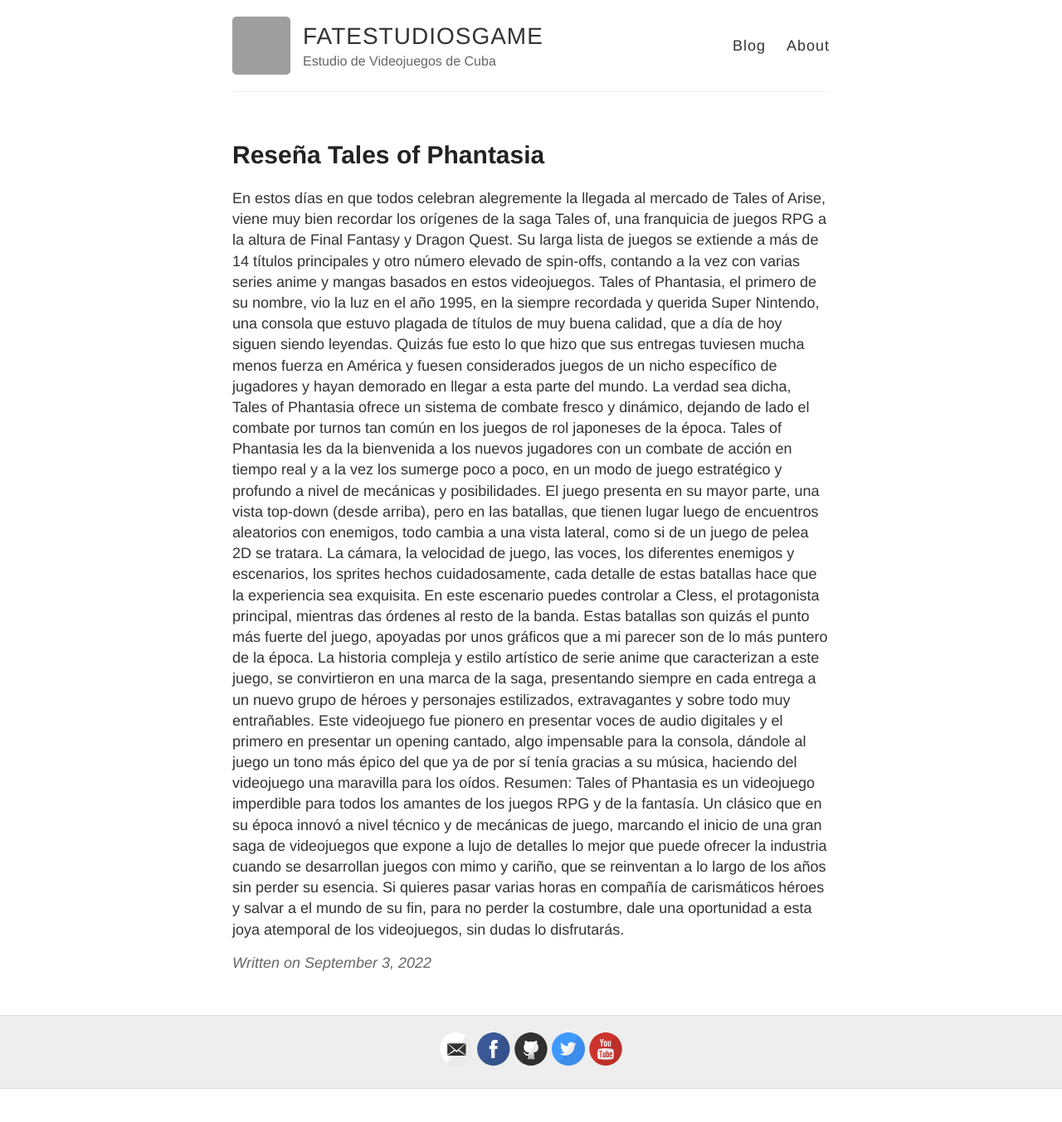
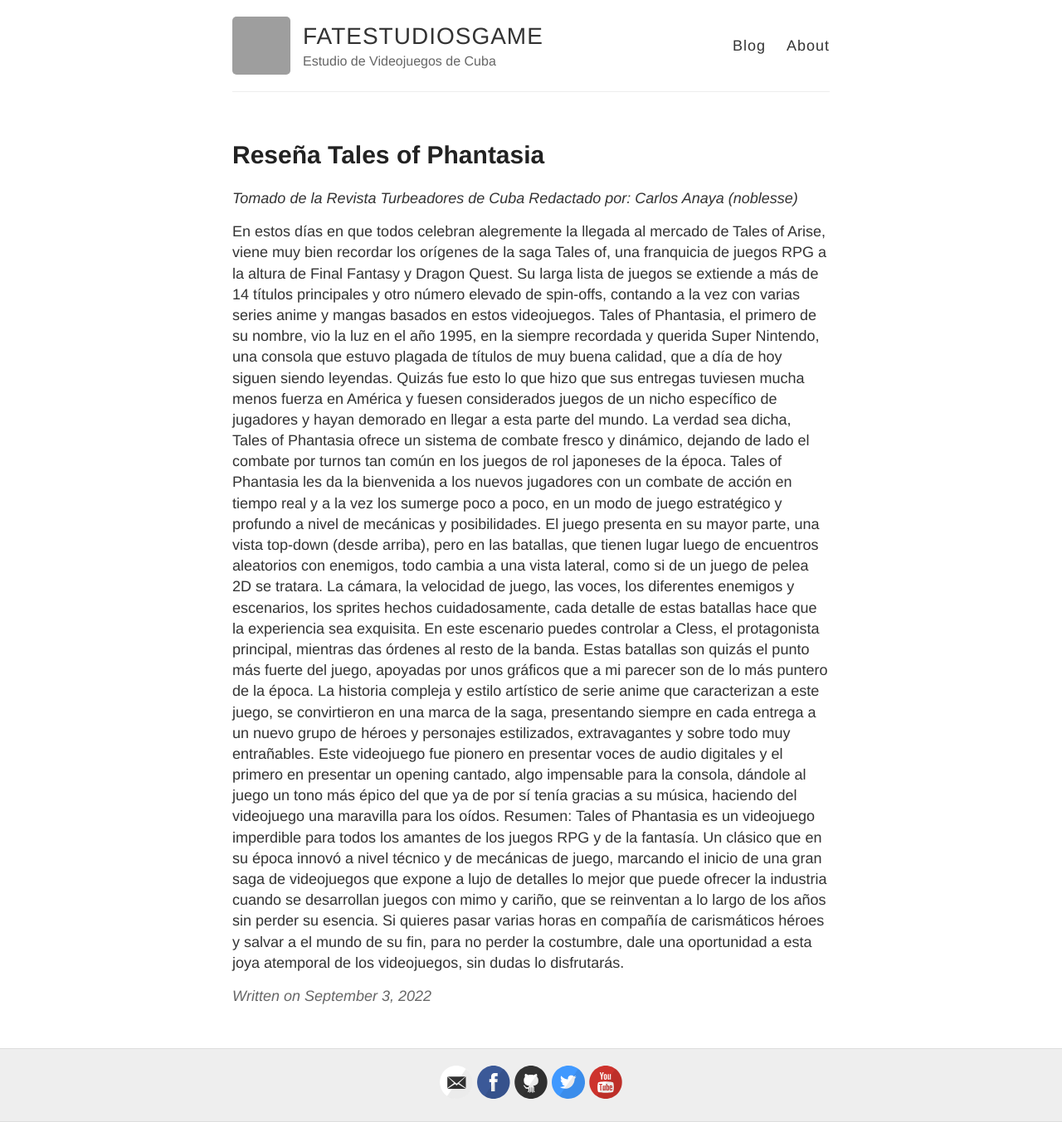
Before and after one commit to fatestudiosgame/fatestudiosgame.github.io, a Jekyll site: the page built from _posts/2022-9-3-Tales-of-Phantasia.md, in a window 1280 px wide. Shown: the whole page at 83% size. Built offline with Jekyll 4.4.1, drawn with Linux system fonts in a browser that asks for light colours; before the commit the page ends 1313 px from its top, so only the background shows below that; grey boxes are pictures that could not be loaded.

Commit message:
cmabios03

```diff
--- a/_posts/2022-9-3-Tales-of-Phantasia.md
+++ b/_posts/2022-9-3-Tales-of-Phantasia.md
@@ -2,6 +2,8 @@
 layout: post
 title: Reseña Tales of Phantasia
 ---
+*Tomado de la Revista Turbeadores de Cuba Redactado por: Carlos Anaya (noblesse)*
+
 En estos días en que todos celebran alegremente la llegada al mercado de Tales of Arise, viene muy bien recordar los orígenes de la saga Tales of, una franquicia de juegos RPG a la altura de Final Fantasy y Dragon Quest.
 Su larga lista de juegos se extiende a más de 14 títulos principales y otro número elevado de spin-offs, contando a la vez con varias series anime y mangas basados en estos videojuegos.
 Tales of Phantasia, el primero de su nombre, vio la luz en el año 1995, en la siempre recordada y querida Super Nintendo, una consola que estuvo plagada de títulos de muy buena calidad, que a día de hoy siguen siendo leyendas.
```
Also changed, not shown: _posts/2022-9-3-Mafia.md (+2 -0 lines).
